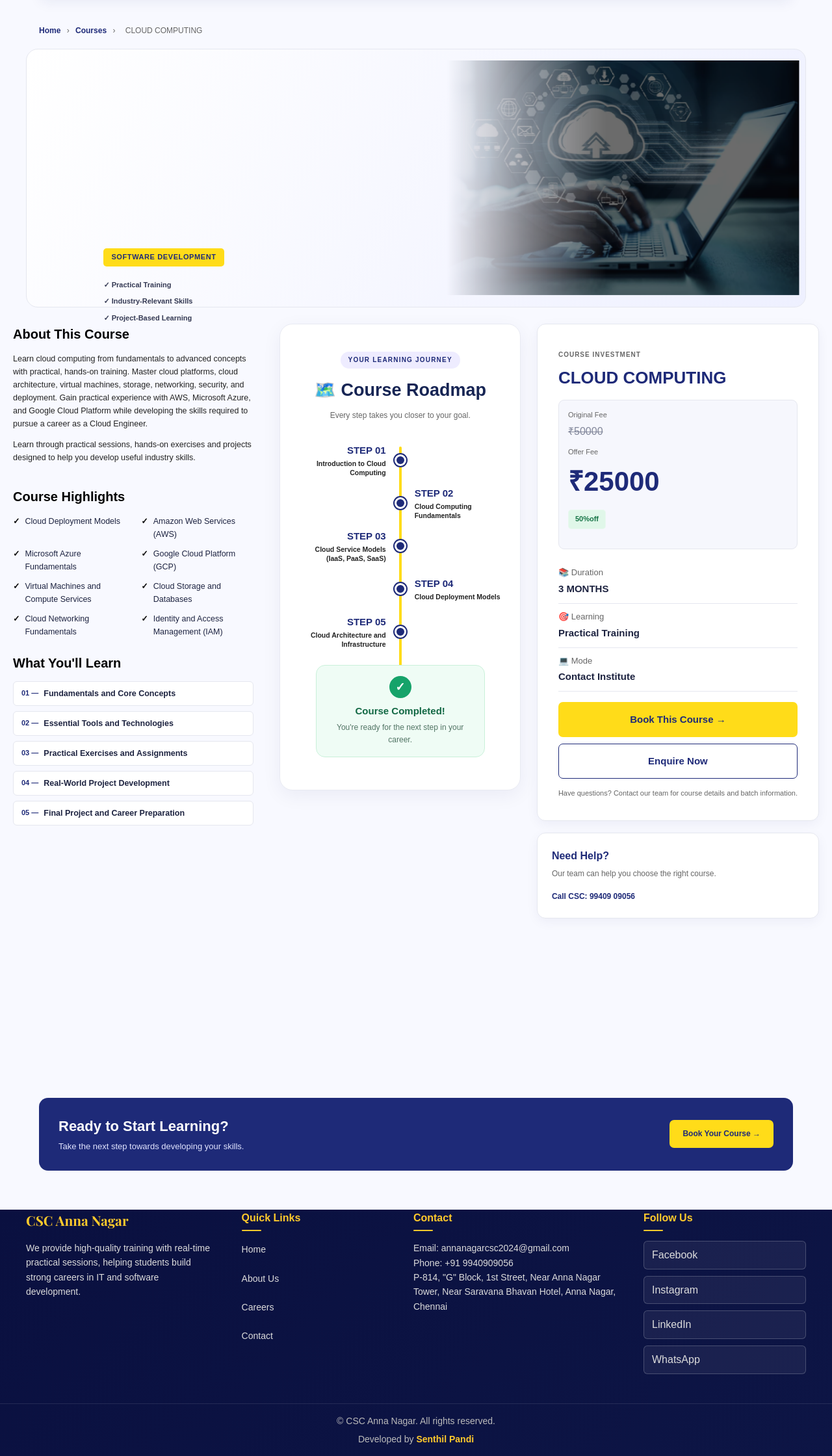
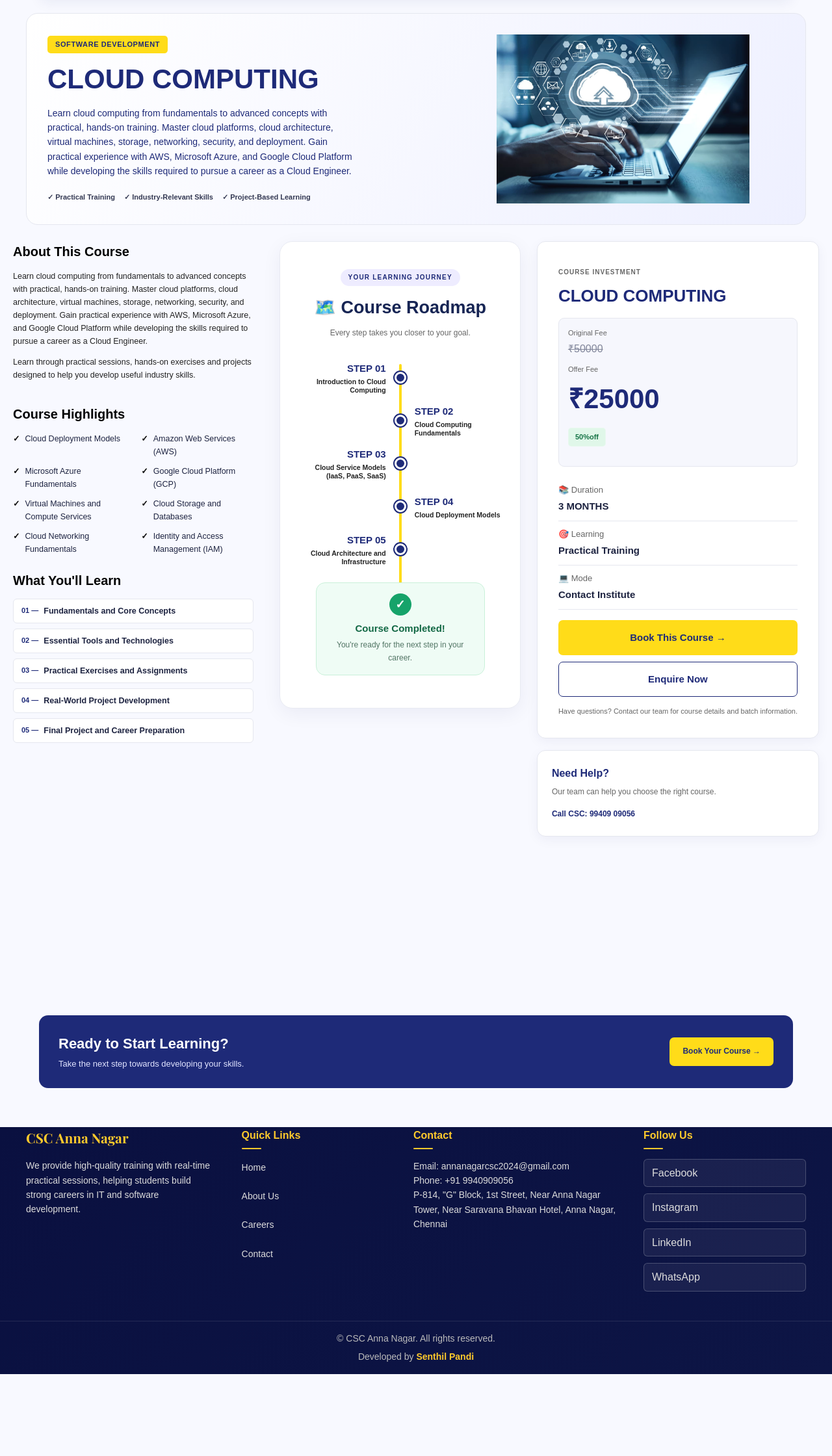
Before and after one commit to Karishma222/CSC-DYNAMIC-WEBPAGE-NEW, a Django app: page /courses/details/4/ in a window 1280 px wide. Shown: the part 140-2380 px from the top of the page at 65% size. After the commit the page ends 2254 px from the top, so only its background shows below. Run offline with Django 5.2, Linux system fonts and the light colour scheme; data comes from the database, SQL or seed files in the repository.

Commit message:
Fix course details hero and move woekshop moment below upcoming

```diff
--- a/main/static/main/css/course_detail.css
+++ b/main/static/main/css/course_detail.css
@@ -24,26 +24,27 @@ img { max-width: 100%; display: block; }
 .nav-links a { font-size: 13px; font-weight: 600; transition: color .2s; }
 .nav-links a:hover { color: #6868db; } */
 
-/* BREADCRUMB */
+/* BREADCRUMB
 .breadcrumb { max-width: 1200px; margin: 18px auto; padding: 0 20px; color: var(--muted); font-size: 12px; }
 .breadcrumb a { color: var(--navy); font-weight: 600; }
-.breadcrumb span { margin: 0 6px; }
+.breadcrumb span { margin: 0 6px; } */
+
 
 /* HERO */
-.course-hero {
+.cd-hero {
     max-width: 1200px; margin: 0 auto 25px; padding: 32px;
     background: linear-gradient(120deg, #fff, #eef0ff);
     border: 1px solid var(--border); border-radius: 18px;
     display: grid; grid-template-columns: 1.1fr .9fr; align-items: center; gap: 30px;
 }
-.category-badge { display: inline-block; background: var(--yellow); color: var(--navy); padding: 5px 12px; font-size: 11px; font-weight: 800; border-radius: 5px; letter-spacing: .6px; }
-.hero-content h1 { font-size: clamp(28px, 4vw, 42px); line-height: 1.15; color: var(--navy); margin: 16px 0; font-weight: 800; }
-.hero-description { color: var(--navy); font-size: 14px; max-width: 480px; }
-.hero-features { display: flex; flex-wrap: wrap; gap: 8px 14px; margin-top: 20px; }
-.hero-features span { font-size: 11px; font-weight: 600; color: #343953; }
-.hero-image { height: 260px; display: flex; align-items: center; justify-content: center; }
-.hero-image img { width: 100%; height: 100%; object-fit: contain; }
-
+.cd-hero__content { position: static; opacity: 1; }
+.cd-badge { display: inline-block; background: var(--yellow); color: var(--navy); padding: 5px 12px; font-size: 11px; font-weight: 800; border-radius: 5px; letter-spacing: .6px; }
+.cd-hero__content h1 { font-size: clamp(28px, 4vw, 42px); line-height: 1.15; color: var(--navy); margin: 16px 0; font-weight: 800; }
+.cd-hero__desc { color: var(--navy); font-size: 14px; max-width: 480px; }
+.cd-hero__features { display: flex; flex-wrap: wrap; gap: 8px 14px; margin-top: 20px; }
+.cd-hero__features span { font-size: 11px; font-weight: 600; color: #343953; }
+.cd-hero__image { height: 260px; display: flex; align-items: center; justify-content: center; position: static; -webkit-mask-image: none; mask-image: none; }
+.cd-hero__image img { width: 100%; height: 100%; object-fit: contain; }
 /* MAIN LAYOUT: content + right panel */
 .course-layout {
     max-width: 1200px; margin: 0 auto 45px; padding: 0 20px;
@@ -152,7 +153,7 @@ img { max-width: 100%; display: block; }
 
 /* RESPONSIVE */
 @media (max-width: 900px) {
-    .course-hero { margin: 0 18px 25px; padding: 25px; }
+    .cd-hero { margin: 0 18px 25px; padding: 25px; }
     .course-layout { grid-template-columns: 1fr 260px; }
     .nav-links { gap: 12px; }
     .nav-links a { font-size: 11px; }
@@ -161,8 +162,8 @@ img { max-width: 100%; display: block; }
 @media (max-width: 700px) {
     .navbar { flex-direction: column; gap: 10px; }
     .nav-links { justify-content: center; gap: 10px 16px; }
-    .course-hero { grid-template-columns: 1fr; margin: 0 12px 20px; padding: 22px; gap: 20px; }
-    .hero-image { height: 200px; }
+    .cd-hero { grid-template-columns: 1fr; margin: 0 12px 20px; padding: 22px; gap: 20px; }
+    .cd-hero-image { height: 200px; }
     .course-layout { grid-template-columns: 1fr; padding: 0 12px; }
     .course-sidebar { position: static; }
     .highlight-grid { grid-template-columns: 1fr; }
@@ -174,7 +175,7 @@ img { max-width: 100%; display: block; }
     .zigzag-roadmap { max-width: none; }
 }
 @media (max-width: 420px) {
-    .hero-features { flex-direction: column; gap: 7px; }
+    .cd-hero-features { flex-direction: column; gap: 7px; }
     .footer-inner { grid-template-columns: 1fr; }
     .footer-brand { grid-column: auto; }
 }
--- a/main/templates/main/course_details.html
+++ b/main/templates/main/course_details.html
@@ -8,44 +8,32 @@
 {% endblock %}
 
 {% block content %}
-<!-- BREADCRUMB -->
-<div class="breadcrumb">
-    <a href="{% url 'home' %}">Home</a>
-    <span>›</span>
-    <a href="{% url 'courses' %}">Courses</a>
-    <span>›</span>
-    <span>{{ course.name }}</span>
-
-</h1>
-</div>
 
 <!-- COURSE HERO -->
-<section class="course-hero">
+<section class="cd-hero">
 
-    <div class="hero-content">
-        <span class="category-badge">SOFTWARE DEVELOPMENT</span>
+    <div class="cd-hero__content">
+        <span class="cd-badge">SOFTWARE DEVELOPMENT</span>
         <h1>{{ course.name }}</h1>
 
-        <p class="hero-description">
-            {{ course.description }}
-        </p>
+        <p class="cd-hero__desc">{{ course.description }}</p>
 
-        <div class="hero-features">
+        <div class="cd-hero__features">
             <span>✓ Practical Training</span>
             <span>✓ Industry-Relevant Skills</span>
             <span>✓ Project-Based Learning</span>
         </div>
     </div>
 
-    <div class="hero-image">
+    <div class="cd-hero__image">
         {% if course.image %}
             <img src="{{ course.image.url }}" alt="{{ course.name }}">
         {% else %}
-            <img src="{% static 'main/images/sample.webp' %}"
-                 alt="{{ course.name }}">
+            <img src="{% static 'main/images/sample.webp' %}" alt="{{ course.name }}">
         {% endif %}
+    </div>
 
-    </div>
+</section>
 
 </section>
 
--- a/main/templates/main/workshop.html
+++ b/main/templates/main/workshop.html
@@ -63,7 +63,7 @@
         {% endfor %}
       </div>
     </section>
-  </div>
+
 
   <!-- ================= RIGHT: MOMENTS + CTA ================= -->
   <aside class="wk-right">
@@ -104,6 +104,8 @@
     </section>
 
   </aside>
+  </div>
+
 
 </div>
 </div>
```
Also changed, not shown: main/static/main/css/workshop.css (+10 -4 lines).
